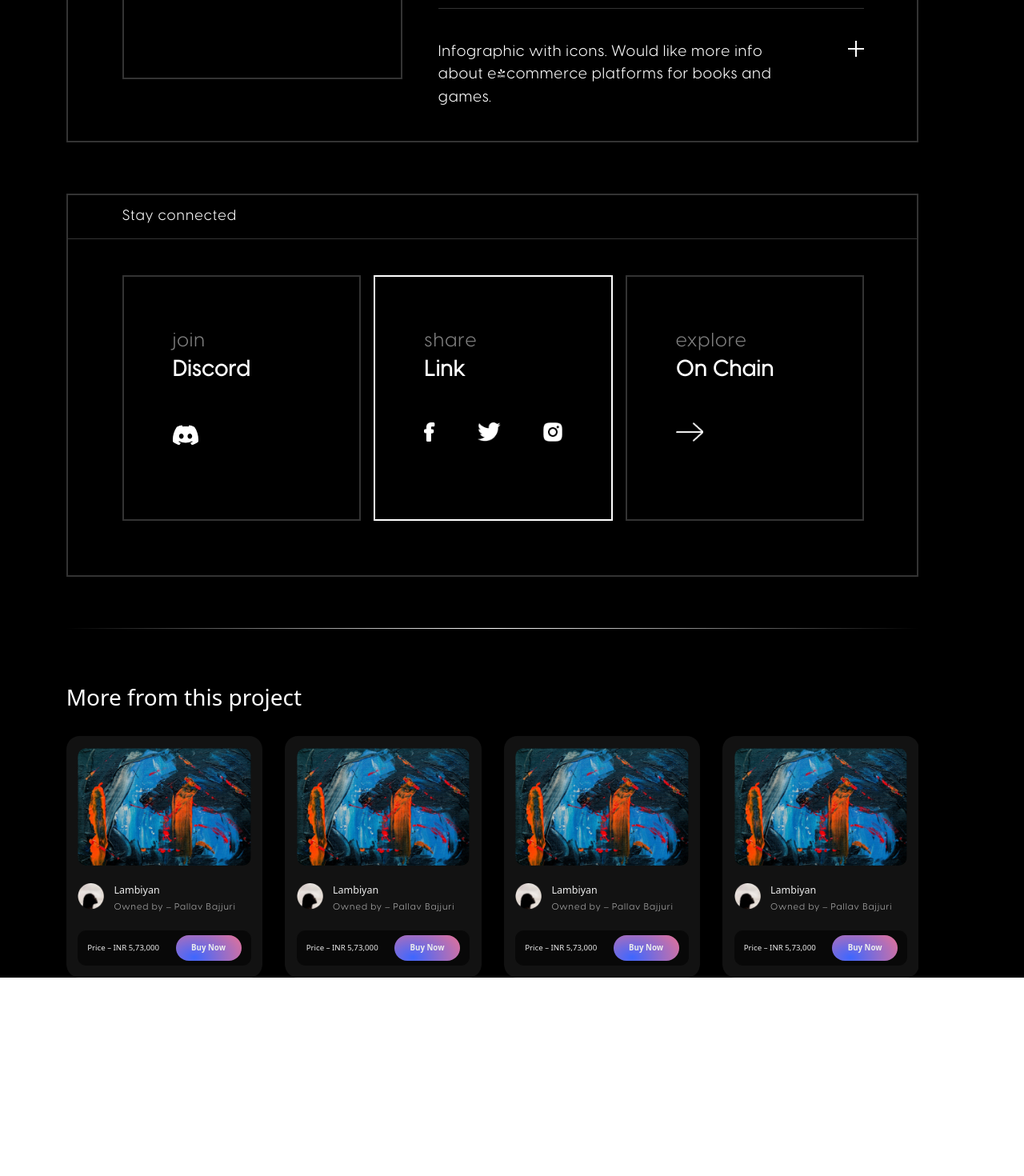
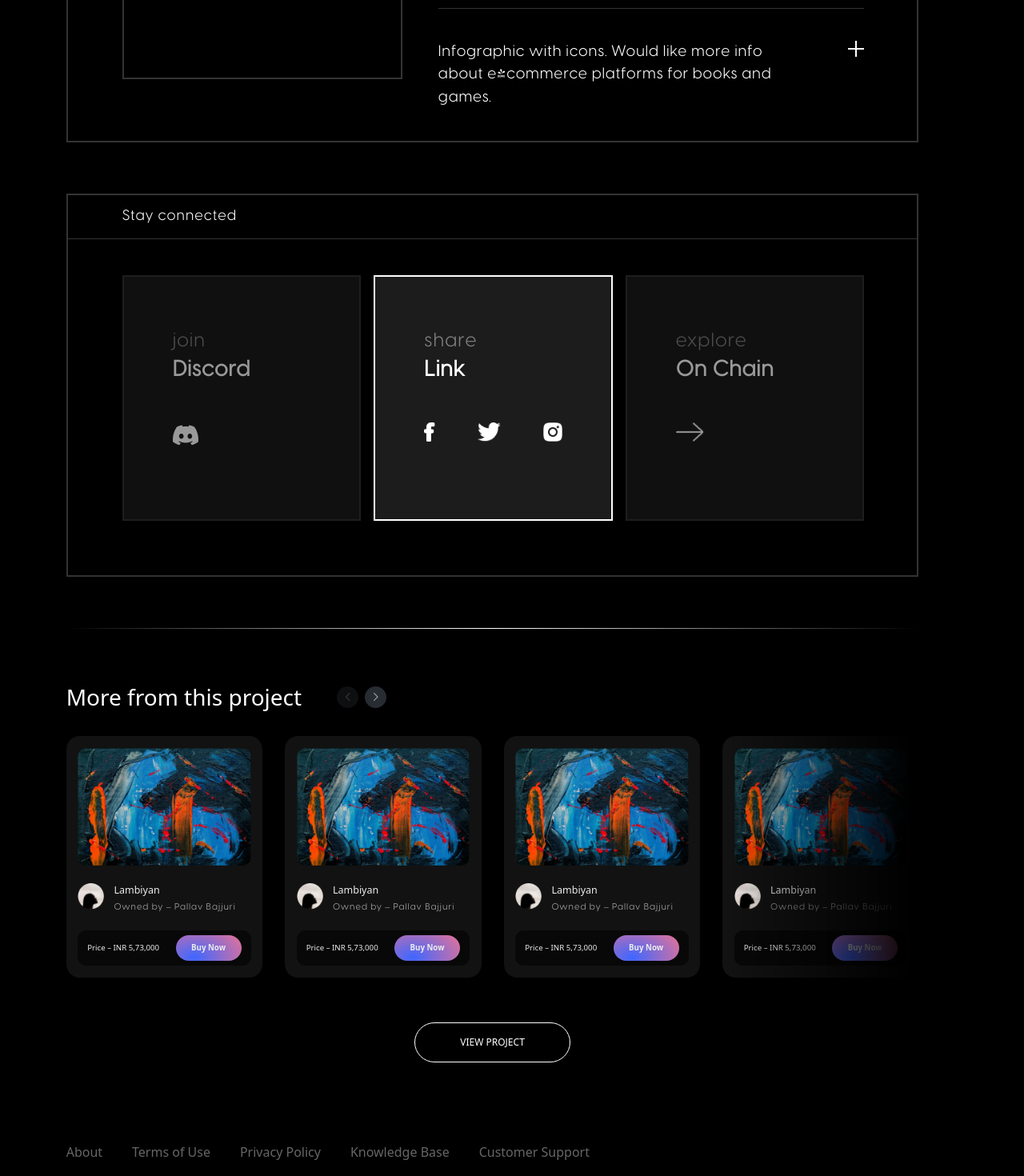
Before and after one commit to kkp785216/ipx-assignment, a React (Create React App) app: page / in a window 1280 px wide. Shown: the part 2336-3806 px from the top of the page at 80% size. Before the commit the page ends 3558 px from the top, so only its background shows below. Built offline with nearby package versions, Linux system fonts and the light colour scheme.

Commit message:
overall app builded but need to make responsive and some improvement

```diff
--- a/src/App.js
+++ b/src/App.js
@@ -1,4 +1,5 @@
 import { BrowserRouter, Routes, Route } from "react-router-dom";
+import Footer from "./components/Footer";
 import Header from "./components/Header";
 import Home from "./pages/Home";
 
@@ -17,6 +18,7 @@ function App() {
             <Layout>
               <Header />
               <Home />
+              <Footer/>
             </Layout>
           } />
         </Routes>
--- /dev/null
+++ b/src/components/Footer.js
@@ -0,0 +1,20 @@
+import React from 'react'
+import { Section } from './Layout'
+
+const Footer = () => {
+    return (
+        <div className='mt-11'>
+            <Section>
+                <ul className='flex -m-[18.49px]'>
+                    <li className='p-[18.49px] text-[#666666] hover:text-[#a3a3a3] cursor-pointer'>About</li>
+                    <li className='p-[18.49px] text-[#666666] hover:text-[#a3a3a3] cursor-pointer'>Terms of Use</li>
+                    <li className='p-[18.49px] text-[#666666] hover:text-[#a3a3a3] cursor-pointer'>Privacy Policy</li>
+                    <li className='p-[18.49px] text-[#666666] hover:text-[#a3a3a3] cursor-pointer'>Knowledge Base</li>
+                    <li className='p-[18.49px] text-[#666666] hover:text-[#a3a3a3] cursor-pointer'>Customer Support</li>
+                </ul>
+            </Section>
+        </div>
+    )
+}
+
+export default Footer
--- a/src/components/Project.js
+++ b/src/components/Project.js
@@ -1,10 +1,13 @@
-import React from 'react'
+import React, {useRef, useEffect} from 'react'
 import { Swiper, SwiperSlide } from 'swiper/react';
 import 'swiper/css';
+import 'swiper/css/navigation';
+import { Navigation } from 'swiper';
+import '../styles/swiper.css'
 
-const ProjectCard = ({ children }) => {
+const ProjectCard = () => {
     return (
-        <div className='p-[14.5px] bg-[#121212] rounded-[16.6285px] text-[#ececec]'>
+        <div className='p-[14.5px] bg-[#121212] rounded-[16.6285px] text-[#ececec] hover:bg-[#2c2c2c]'>
             <img className='w-full rounded-[11.0857px]' src="/img/project.png" alt="" />
             <div className='flex items-start space-x-3 my-[22.5px]'>
                 <img className='w-[33.26px] h-[33.26px]' src="img/author.png" alt="" />
@@ -27,15 +30,28 @@ const ProjectCard = ({ children }) => {
 }
 
 const Project = () => {
+
+    const swiperRef = useRef();
+    const buttonRef = useRef();
+    useEffect(() => {
+        const prev = swiperRef.current.querySelector('.swiper-button-prev');
+        const next = swiperRef.current.querySelector('.swiper-button-next');
+        prev && buttonRef.current.append(prev);
+        next && buttonRef.current.append(next);
+    }, []);
+
     return (
-        <div>
-            <div className='flex'>
+        <div className='pb-14'>
+            <div className='flex items-center space-x-11'>
                 <h3 className='text-[28px]'>More from this project</h3>
+                <div className='relative flex items-center space-x-2' ref={buttonRef}></div>
             </div>
-            <div className='mt-7'>
+            <div className='mt-7 relative' ref={swiperRef}>
                 <Swiper
                     spaceBetween={28.2}
                     slidesPerView={4}
+                    modules={[Navigation]}
+                    navigation
                 >
                     {[0, 0, 0, 0, 0, 0, 0, 0].map((e, i) => (
                         <SwiperSlide key={i}>
@@ -43,6 +59,10 @@ const Project = () => {
                         </SwiperSlide>
                     ))}
                 </Swiper>
+                <div className='w-[18.2638889vw] bg-gradient-to-r from-transparent to-black absolute top-0 right-0 bottom-0 z-10'></div>
+            </div>
+            <div>
+                <button className='px-14 py-4 text-xs rounded-full border hover:bg-[#1b1b1b] border-white mt-14 mx-auto block uppercase'>VIEW PROJECT</button>
             </div>
         </div>
     )
--- a/src/components/SocailCard.js
+++ b/src/components/SocailCard.js
@@ -5,37 +5,37 @@ const SocailCard = () => {
     return (
         <SocialeCard heading='Stay connected'>
             <div className='flex pt-[45.47px] pb-[68px] space-x-4'>
-                <div className='w-1/3 px-[61px] py-[65px] border-[2px] border-[#333333] relative'>
+                <div className='w-1/3 px-[61px] py-[65px] border-[2px] bg-[#1c1c1c] opacity-60 [&.active]:opacity-100 hover:opacity-100 border-[#333333] [&.active]:border-white hover:border-[#383838] relative'>
                     <div className='pb-[100%]'>
                         <div className='px-[61px] py-[65px] absolute top-0 bottom-0 left-0 right-0'>
                             <span className="block text-2xl font-[&quot;Visby_CF&quot;] tracking-[1px] text-[grey]">join</span>
                             <a className='block text-[27px] font-bold' href="https://discord.com/">Discord</a>
                             <div className="mt-11 flex space-x-3">
-                                <img className='h-8' src="/img/discord.svg" alt="" />
+                                <img className='h-8 cursor-pointer' src="/img/discord.svg" alt="" />
                             </div>
                         </div>
                     </div>
                 </div>
-                <div className='w-1/3 px-[61px] py-[65px] border-[2px] active border-[#333333] [&.active]:border-white relative'>
+                <div className='w-1/3 px-[61px] py-[65px] border-[2px] bg-[#1c1c1c] opacity-60 [&.active]:opacity-100 hover:opacity-100 active border-[#333333] [&.active]:border-white hover:border-[#383838] relative'>
                     <div className='pb-[100%]'>
                         <div className='px-[61px] py-[65px] absolute top-0 bottom-0 left-0 right-0'>
                             <span className="block text-2xl font-[&quot;Visby_CF&quot;] tracking-[1px] text-[grey]">share</span>
                             <a className='block text-[27px] font-bold' href="https://discord.com/">Link</a>
                             <div className="mt-11 flex space-x-[53px]">
-                                <img className='h-6' src="/img/facebook.png" alt="" />
-                                <img className='h-6' src="/img/twitter.png" alt="" />
-                                <img className='h-6' src="/img/instagram.png" alt="" />
+                                <img className='h-6 cursor-pointer' src="/img/facebook.png" alt="" />
+                                <img className='h-6 cursor-pointer' src="/img/twitter.png" alt="" />
+                                <img className='h-6 cursor-pointer' src="/img/instagram.png" alt="" />
                             </div>
                         </div>
                     </div>
                 </div>
-                <div className='w-1/3 px-[61px] py-[65px] border-[2px] border-[#333333] relative'>
+                <div className='w-1/3 px-[61px] py-[65px] border-[2px] bg-[#1c1c1c] opacity-60 [&.active]:opacity-100 hover:opacity-100 border-[#333333] [&.active]:border-white hover:border-[#383838] relative'>
                     <div className='pb-[100%]'>
                         <div className='px-[61px] py-[65px] absolute top-0 bottom-0 left-0 right-0'>
                             <span className="block text-2xl font-[&quot;Visby_CF&quot;] tracking-[1px] text-[grey]">explore</span>
                             <a className='block text-[27px] font-bold' href="https://discord.com/">On Chain</a>
                             <div className="mt-11 flex space-x-3">
-                                <img className='h-6' src="/img/arrow.png" alt="" />
+                                <img className='h-6 cursor-pointer' src="/img/arrow.png" alt="" />
                             </div>
                         </div>
                     </div>
--- /dev/null
+++ b/src/styles/swiper.css
@@ -0,0 +1,19 @@
+.swiper-button-prev, .swiper-button-next{
+    color: #a4a5a6;
+    position: static;
+    padding: 8px;
+    box-sizing: content-box;
+    height: 11px;
+    width: 11px;
+    background: #272c33;
+    border-radius: 100%;
+    margin-top: 0;
+}
+.swiper-button-prev:hover, .swiper-button-next:hover{
+    background: #3a3f47;
+}
+
+.swiper-button-prev::after, .swiper-button-next::after{
+    font-size: 10px;
+    font-weight: 600;
+}
```
Also changed, not shown: public/img/swipe-left.png (added), public/img/swipe-right.png (added).
